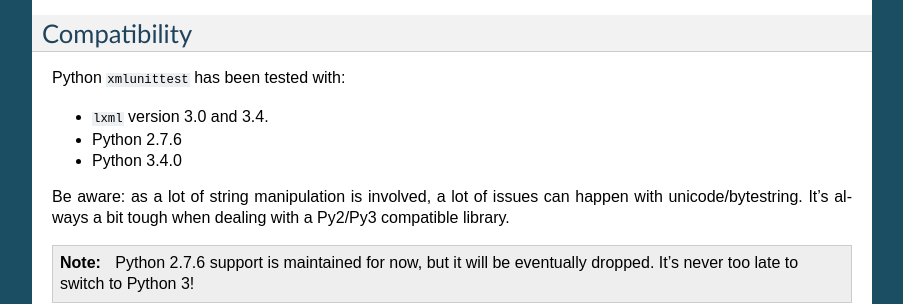
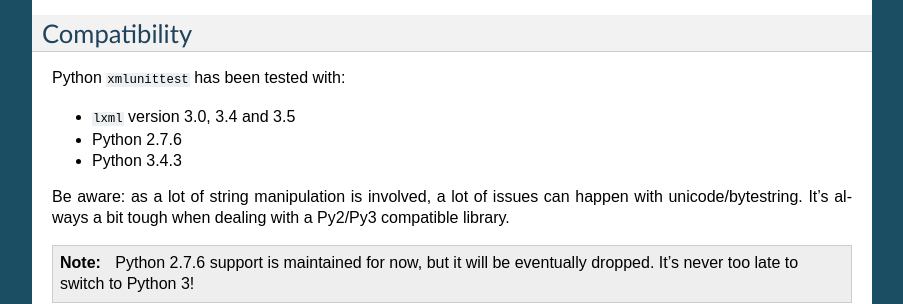
Before and after one commit to Exirel/python-xmlunittest, a Sphinx documentation site: the page built from doc/index.rst, in a window 1280 px wide and 900 px high, scrolled down 601 px. Shown: the part 152-456 px from the top of the window, without its empty margins (198-1101 px from the left). Built offline with Sphinx 7.4.7, drawn with Linux system fonts in a browser that asks for light colours.

Commit message:
Update doc about lxml version

```diff
--- a/doc/index.rst
+++ b/doc/index.rst
@@ -42,9 +42,9 @@ Compatibility
 
 Python ``xmlunittest`` has been tested with:
 
-* ``lxml`` version 3.0 and 3.4.
+* ``lxml`` version 3.0, 3.4 and 3.5
 * Python 2.7.6
-* Python 3.4.0
+* Python 3.4.3
 
 Be aware: as a lot of string manipulation is involved, a lot of issues can
 happen with unicode/bytestring. It's always a bit tough when dealing with
```
